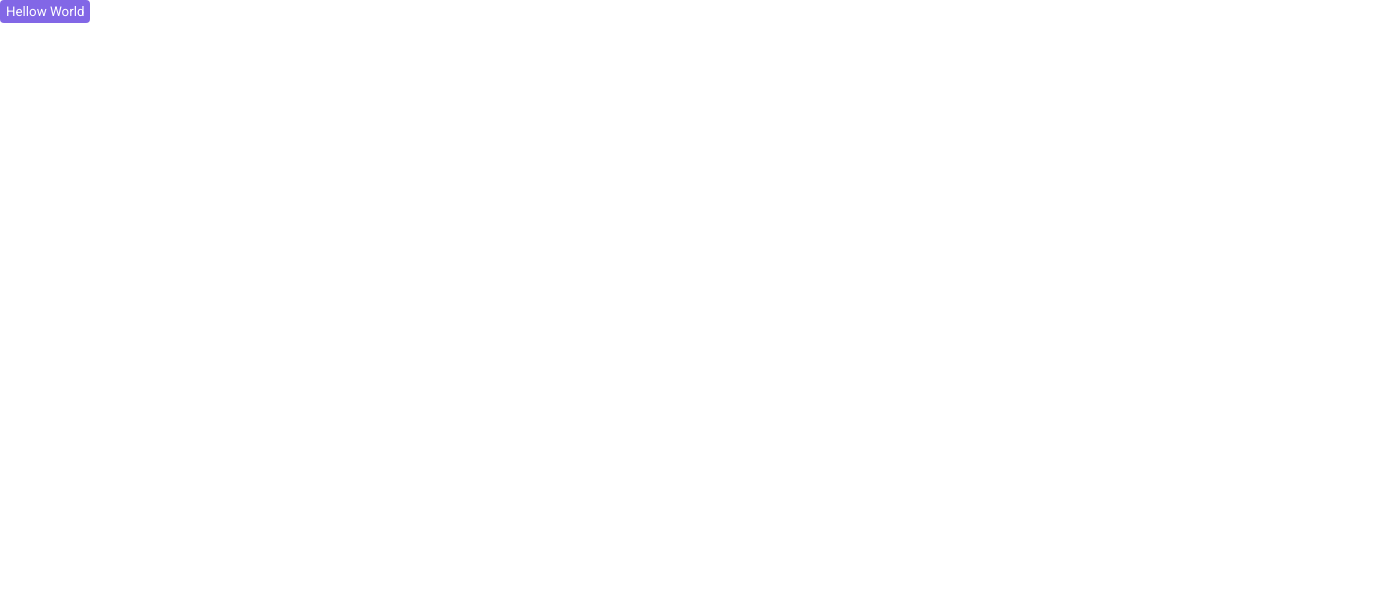
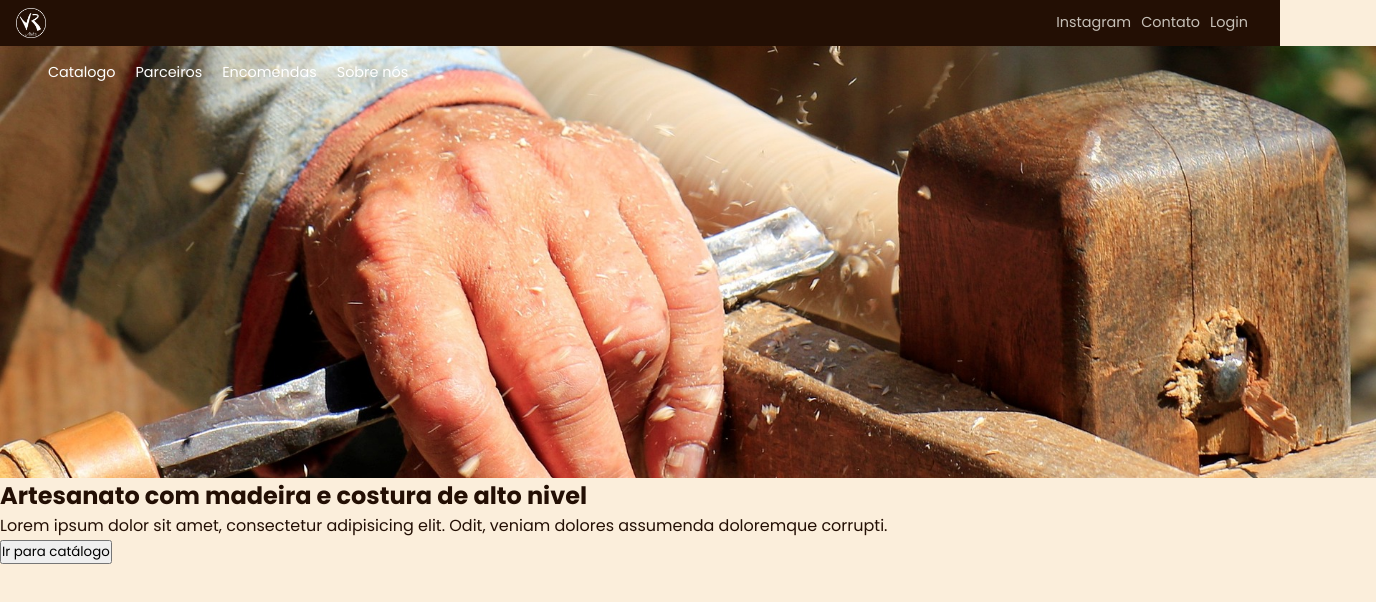
Before and after one commit to adriangvaldes/vr-website, a Next.js app: page / in a window 1280 px wide. Shown: the top 602 px of the page, 1376 px wide, since content can reach past the window. Built offline with nearby package versions, Linux system fonts and the light colour scheme.

Commit message:
Header finalized, hero section started

```diff
--- a/src/pages/_app.tsx
+++ b/src/pages/_app.tsx
@@ -1,8 +1,23 @@
 import { AppProps } from "next/app"
 import { globalStyles } from "../styles/globat"
 
+import vrBranco from '../assets/vrBranco.png'
+import { Container, Header, HeaderMenu, Link } from "../styles/pages/app"
+
+globalStyles()
 
 export default function App({ Component, pageProps }: AppProps) {
-  globalStyles();
-  return <Component {...pageProps} />
+  return (
+    <Container>
+      <Header>
+        <img src={vrBranco.src} alt="" width={30} style={{ margin: '0.2rem 1rem' }} />
+        <HeaderMenu>
+          <Link href="/">Instagram</Link>
+          <Link href="/">Contato</Link>
+          <Link href="/">Login</Link>
+        </HeaderMenu>
+      </Header>
+      <Component {...pageProps} />
+    </Container>
+  )
 }
--- a/src/pages/index.tsx
+++ b/src/pages/index.tsx
@@ -1,19 +1,21 @@
-import { styled } from "../styles"
-
-const Button = styled('button', {
-  backgroundColor: '$background',
-  color: '$accent',
-  borderRadius: 4,
-  padding: '4px 6px',
-  border: 'none',
-
-  '&:hover': {
-    filter: 'brightness(0.8)',
-  }
-})
+import { NavContainer, NavLink } from "../styles/pages/home";
 
 export default function Home() {
   return (
-    <Button>Hellow World</Button>
+    <>
+      <NavContainer>
+        <NavLink>Catalogo</NavLink>
+        <NavLink>Parceiros</NavLink>
+        <NavLink>Encomendas</NavLink>
+        <NavLink>Sobre nós</NavLink>
+      </NavContainer>
+      <section className="heroSection">
+        <div className="">
+          <h1>Artesanato com madeira e costura de alto nivel</h1>
+          <p>Lorem ipsum dolor sit amet, consectetur adipisicing elit. Odit, veniam dolores assumenda doloremque corrupti.</p>
+          <button>Ir para catálogo</button>
+        </div>
+      </section>
+    </>
   )
 }
--- a/src/styles/globat.ts
+++ b/src/styles/globat.ts
@@ -7,11 +7,13 @@ export const globalStyles = globalCss({
   },
 
   body: {
-    '-webkit-font-smoothing': 'antialised'
+    backgroundColor: '$background',
+    color: '$accent',
+    '-webkit-font-smoothing': 'antialised',
   },
 
   'body, input, textarea, button': {
-    fontFamily: 'Roboto',
+    fontFamily: 'Poppins',
     fontWeight: 400,
   }
 })
--- a/src/styles/index.ts
+++ b/src/styles/index.ts
@@ -12,8 +12,11 @@ export const {
 } = createStitches({
   theme: {
     colors: {
-      background: '#8267e6',
-      accent: '#fff'
+      background: '#fbeedb',
+      accent: '#230f04',
+      white: '#fff',
+      textBright: '#d7cdbe',
+      textGrey: '#c6c0b8'
     }
   }
 })
--- /dev/null
+++ b/src/styles/pages/app.ts
@@ -0,0 +1,30 @@
+import { styled } from "..";
+
+export const Container = styled('div', {
+  display: "flex",
+  flexDirection: 'column',
+  alignItems: 'flex-start',
+  minHeight: '100vh',
+})
+
+export const Header = styled('header', {
+  background: '$accent',
+  display: 'flex',
+  justifyContent: 'space-between',
+  alignItems: 'center',
+  padding: '0.3rem 0',
+  width: '100%',
+  margin: '0 auto',
+})
+
+export const Link = styled('a', {
+  fontSize: '0.9rem',
+  textDecoration: 'none',
+  color: '$textGrey',
+})
+
+export const HeaderMenu = styled('div', {
+  display: 'flex',
+  gap: 10,
+  marginRight: '2rem',
+})
--- /dev/null
+++ b/src/styles/pages/home.ts
@@ -0,0 +1,22 @@
+import { styled } from "..";
+import heroSectionBackground from '../../assets/heroSectionBackground.jpg'
+
+export const NavContainer = styled('nav', {
+  display: 'flex',
+  gap: 20,
+  padding: '1rem 3rem',
+  backgroundImage: `url(${heroSectionBackground.src})`,
+  height: '400px',
+  width: '100%',
+  backgroundPosition: 'center',
+  backgroundRepeat: 'no-repeat',
+  backgroundSize: 'cover',
+  position: 'relative',
+})
+
+export const NavLink = styled('a', {
+  fontSize: '0.9rem',
+  textDecoration: 'none',
+  color: '$white',
+  cursor: 'pointer',
+})
```
Also changed, not shown: src/assets/heroSectionBackground.jpg (added), src/assets/vrBranco.png (added).
